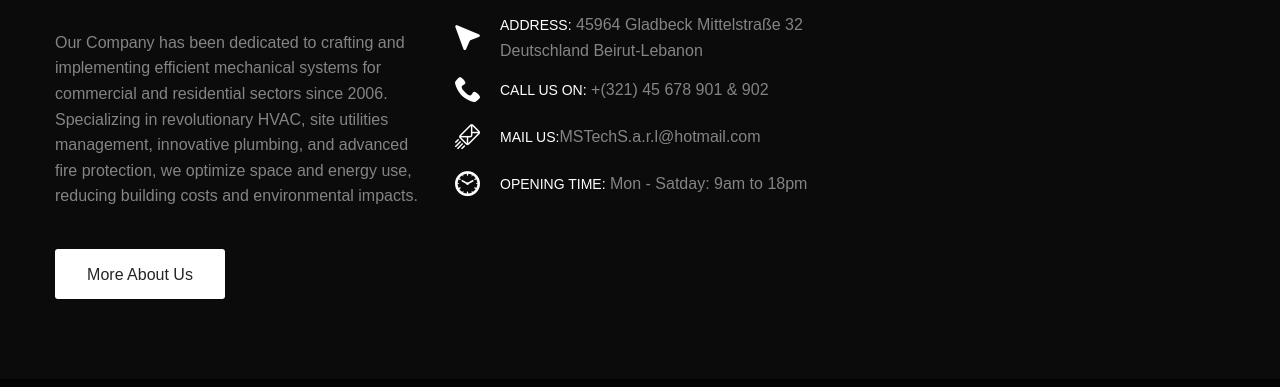
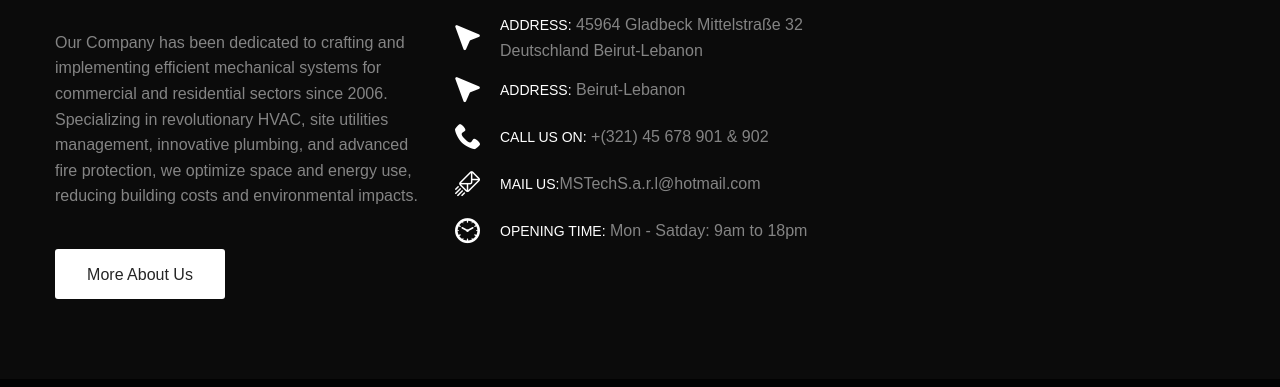
Before and after one commit to Sk01s/msTech, a website: page public/en/index.html in a window 1280 px wide. Shown: the part 4590-4977 px from the top of the page. Drawn offline with nearby package versions, Linux system fonts and the light colour scheme; some packages are replaced by stand-ins of ours; a web font is replaced by a local one.

Commit message:
Update index.html

```diff
--- a/public/en/index.html
+++ b/public/en/index.html
@@ -1956,6 +1956,12 @@
 			      Beirut-Lebanon
                       </div>
                     </div>
+			<div class="detail address">
+                      <i class="flaticon-arrow"></i>
+                      	<div>
+                        <span>Address:</span> Beirut-Lebanon
+                      	</div>
+                    </div>
                     <div class="detail phone">
                       <i class="flaticon-tool"></i>
                       <div>
```
